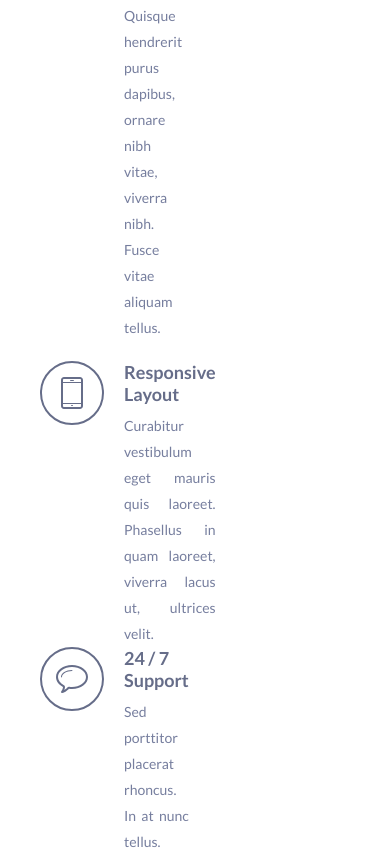
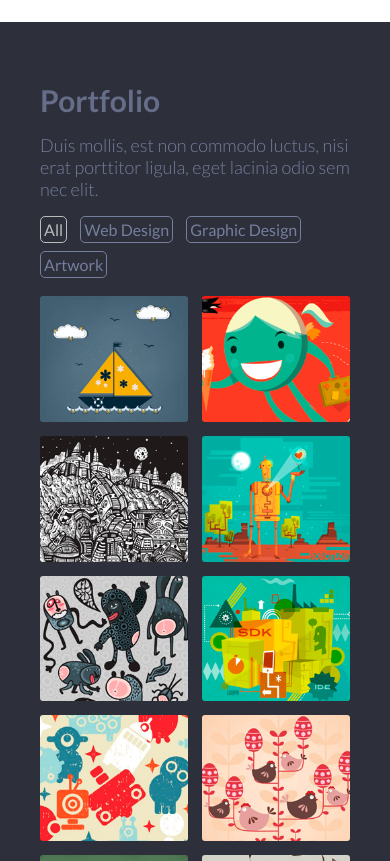
Before and after one commit to zenby/singolo, a plain HTML site: page index.html in a window 390 px wide. Shown: the part 1897-2758 px from the top of the page. Drawn offline with Linux system fonts and the light colour scheme.

Commit message:
add responsive logic to services & partfolio sections

```diff
--- a/index.html
+++ b/index.html
@@ -147,7 +147,7 @@
 
     <footer>
       <div class="container-content">
-        <div class="copyright">© Copyright 2013</div>
+        <div class="copyright">© Copyright 2021</div>
         <div class="socials">
           <div class="social-icons"><img src="assets/images/facebook.svg" alt="facebook" /></div>
           <div class="social-icons"><img src="assets/images/google.svg" alt="google" /></div>
--- a/style.css
+++ b/style.css
@@ -156,21 +156,46 @@ footer > *:first-child {
   flex-wrap: wrap;
 }
 
-.service {
+.services-list > .service {
   display: flex;
   align-items: start;
   flex-basis: calc(100% / 3 - 40px / 3);
+  margin: 0;
+}
+
+.service:nth-child(-n + 3) {
+  margin-bottom: 20px;
+}
+
+.service:nth-child(3n + 1),
+.service:nth-child(3n + 2) {
   margin-right: 20px;
 }
 
-.service:nth-child(1),
-.service:nth-child(2),
-.service:nth-child(3) {
-  margin-bottom: 20px;
+@media only screen and (max-width: 1020px) {
+  .services-list > .service {
+    flex-basis: calc(100% / 2 - 53px / 2);
+    margin: 0;
+  }
+
+  .service:nth-child(-n + 4) {
+    margin-bottom: 39px;
+  }
+
+  .service:nth-child(2n + 1) {
+    margin-right: 53px;
+  }
 }
 
-.service:nth-child(3n) {
-  margin-right: 0;
+@media only screen and (max-width: 768px) {
+  .services-list > .service {
+    flex-basis: 100%;
+    margin: 0;
+  }
+
+  .service:nth-child(-n + 5) {
+    margin-bottom: 15px;
+  }
 }
 
 .service-image {
@@ -213,13 +238,14 @@ footer > *:first-child {
 }
 
 .tags {
-  margin-bottom: 18px;
+  margin-bottom: 10px;
 }
 
 .tag {
   display: inline-block;
   border-radius: 5px;
   margin-right: 10px;
+  margin-bottom: 8px;
   padding: 3px;
   border: 1px solid currentColor;
   cursor: pointer;
@@ -236,6 +262,20 @@ footer > *:first-child {
   grid-row-gap: 20px;
 }
 
+@media only screen and (max-width: 1020px) {
+  .portfolio {
+    grid-template-columns: repeat(3, 1fr);
+  }
+}
+
+@media only screen and (max-width: 768px) {
+  .portfolio {
+    grid-template-columns: repeat(2, 1fr);
+    grid-column-gap: 14px;
+    grid-row-gap: 14px;
+  }
+}
+
 .portfolio-image {
   border-radius: 3px;
   width: 100%;
```
